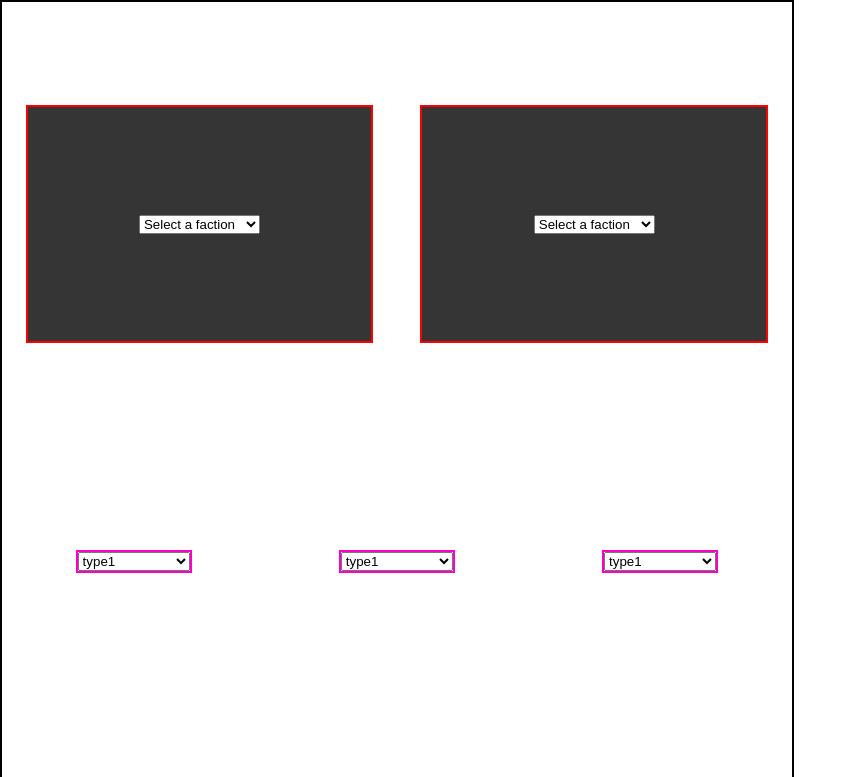
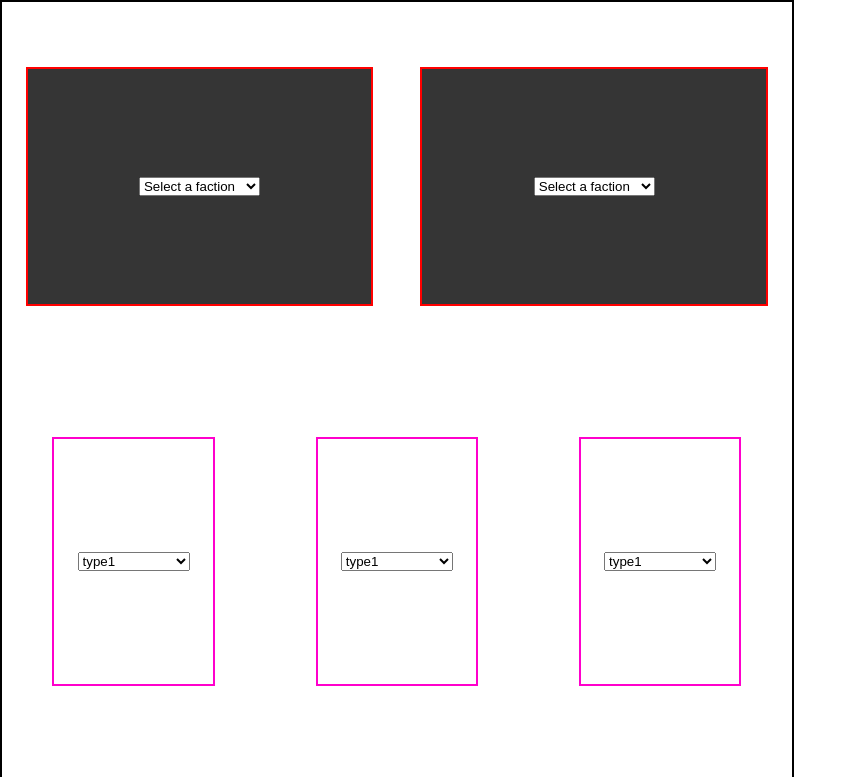
Before and after one commit to jontespesial/legioncards, a React (Create React App) app: page / in a window 1280 px wide. Shown: the top 777 px of the page, without its empty margins (0-855 px from the left). Built offline with nearby package versions, Linux system fonts and the light colour scheme; the HTML template or start-up script is replaced by a standard one.

Commit message:
fungerande upgrade kort

```diff
--- a/src/Card.css
+++ b/src/Card.css
@@ -9,6 +9,19 @@
     /*border: 2px solid rgb(255, 29, 29);*/
     box-sizing: border-box;
 }
+
+.card-upgrade {
+    position: relative;
+    /*
+    height: 63mm;
+    width: 41mm;
+    */
+    height: 66mm;
+    width: 43mm;
+    /*border: 2px solid rgb(255, 29, 29);*/
+    box-sizing: border-box;
+}
+
 
 img.mall {
     position: absolute;
```
